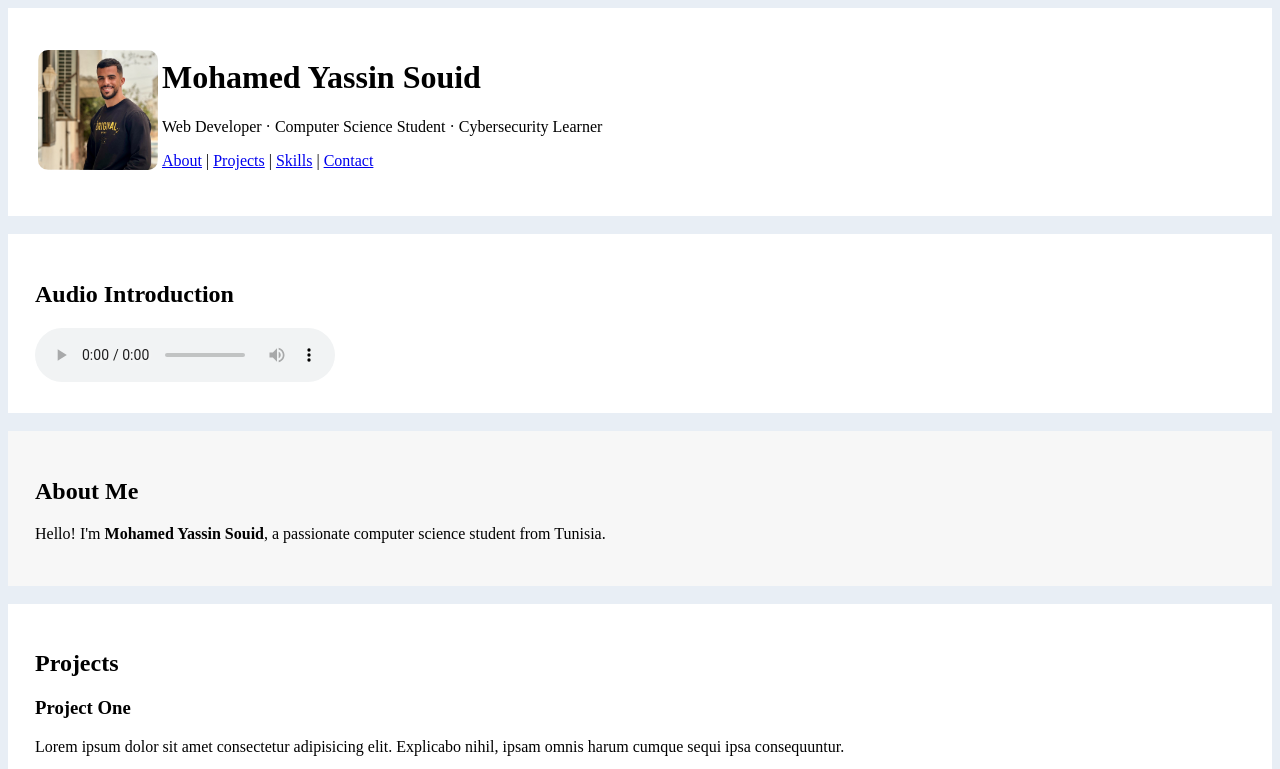
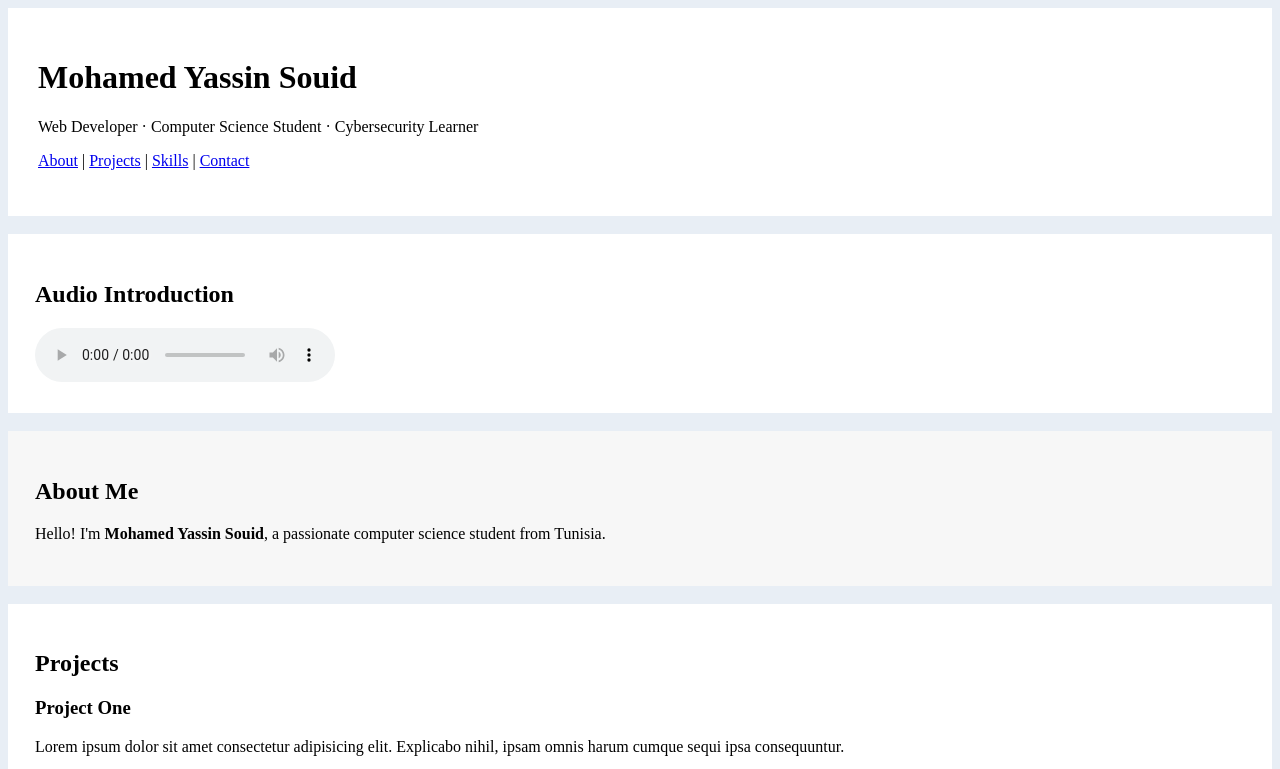
Before and after one commit to Yassx00/cp2, a plain HTML site: page index.html in a window 1280 px wide. Shown: the top 769 px of the page. Drawn offline with Linux system fonts and the light colour scheme.

Commit message:
Update index.html

```diff
--- a/index.html
+++ b/index.html
@@ -12,9 +12,6 @@
       <td>
         <table width="100%">
           <tr>
-            <td width="120">
-              <img src="./1730236911464.jpeg" width="120" height="120" alt="Profile Photo" style="border-radius:10px;">
-            </td>
             <td>
               <h1>Mohamed Yassin Souid</h1>
               <p>Web Developer · Computer Science Student · Cybersecurity Learner</p>
```
